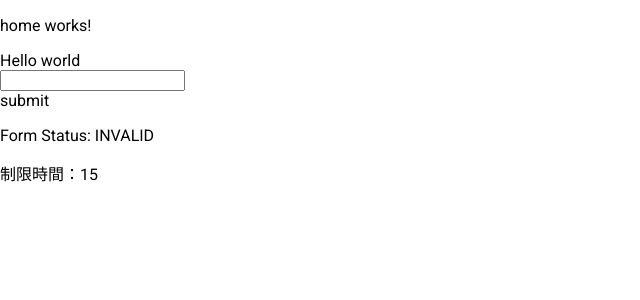
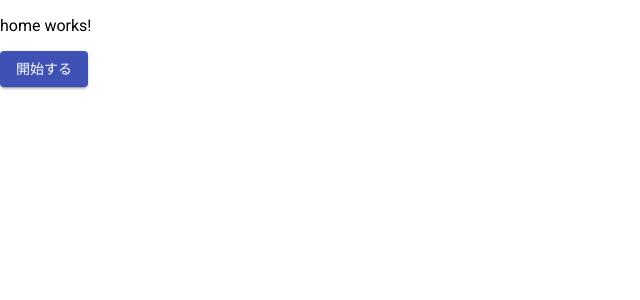
Before and after one commit to engineer-ruirui/typing-fit, an Angular app: page / in a window 1280 px wide. Shown: the top 300 px of the page, without its empty margins (0-640 px from the left). Built offline with nearby package versions, Linux system fonts and the light colour scheme.

Commit message:
[add] refs #0000 タイプ用ページ新規作成

```diff
--- a/src/app/app.module.ts
+++ b/src/app/app.module.ts
@@ -7,7 +7,7 @@ import { BrowserAnimationsModule } from '@angular/platform-browser/animations';
 
 @NgModule({
   declarations: [
-    AppComponent,
+    AppComponent
   ],
   imports: [
     BrowserModule,
--- a/src/business/components/home/home.component.html
+++ b/src/business/components/home/home.component.html
@@ -1,20 +1,2 @@
 <p>home works!</p>
-
-<form [formGroup]="form">
-  <div>
-    {{questionString}}
-  </div>
-  <div>
-    <input type="text" formControlName="inputString">
-  </div>
-  <div (click)="submit()">
-    submit
-  </div>
-  <p>
-    Form Status: {{ form.status }}
-  </p>
-</form>
-
-<p>
-  制限時間：{{timer}}
-</p>
+<button mat-raised-button color="primary" (click)="openDialog()">開始する</button>
--- a/src/business/components/home/home.component.ts
+++ b/src/business/components/home/home.component.ts
@@ -1,6 +1,6 @@
 import { Component, OnInit } from '@angular/core';
-import { FormGroup,FormBuilder,Validators, AbstractControl } from '@angular/forms';
-
+import { MatDialog } from '@angular/material/dialog';
+import { TypingPage } from 'src/business/pages/typing/typing.page';
 @Component({
   selector: 'app-home',
   templateUrl: './home.component.html',
@@ -8,65 +8,18 @@ import { FormGroup,FormBuilder,Validators, AbstractControl } from '@angular/form
 })
 export class HomeComponent implements OnInit {
 
-  public questionString: string = '';
-  public form: FormGroup;
-  public timer:number = 20;
-  public count:number = 0;
-  private list = [
-    'Hello world',
-    'Good',
-    'I love javascript',
-    'This is my app'
-  ];
-
-
   constructor(
-    private fb: FormBuilder
+    public dialog: MatDialog
   ) { }
 
-  ngOnInit(): void {
-    this.initForm();
-    this.init();
-    setInterval(()=>{
-      this.timer = this.timer -1;
-    }
-     ,1000
-    )
-
-    this.form.valueChanges.subscribe((v)=>{
-      console.log(v);
-      console.log(this.form.status);
-      if (this.form.status === 'VALID') {
-        this.init();
-      }
-    })
+  public ngOnInit(): void {
 
   }
 
-  private init() {
-    this.questionString = this.list[Math.floor(Math.random() * this.list.length)];
-    this.form.controls['inputString'].setValue('');
-  }
-
-  private initForm(): void {
-    this.form = this.fb.group({
-      inputString: [null, [Validators.required, this.equalStringValidator.bind(this)]]
-    })
-  }
-
-  private equalStringValidator(control: AbstractControl) {
-    const val = control.value;
-    return val !== this.questionString ? { equalStringValidator: true } : null;
-  }
-
-  public submit() {
-    console.log('form: ' + this.form);
+  public openDialog() {
+    const dialogRef = this.dialog.open(TypingPage);
+    dialogRef.afterClosed().subscribe(result => {
+      console.log(`Dialog result: ${result}`);
+    });
   }
 }
-
-// export function equalStringValidator(nameRe: RegExp): ValidatorFn {
-//   return (control: AbstractControl): {[key: string]: any} | null => {
-//     const val = control.value;
-//     return val === this.questionString ? { equalStringValidator: true } : null;
-//   };
-// }
--- /dev/null
+++ b/src/business/pages/typing/typing.page.html
@@ -0,0 +1,18 @@
+<form [formGroup]="form">
+  <div>
+    {{questionString}}
+  </div>
+  <div>
+    <input type="text" formControlName="inputString">
+  </div>
+  <div (click)="submit()">
+    submit
+  </div>
+  <p>
+    Form Status: {{ form.status }}
+  </p>
+</form>
+
+<p>
+  制限時間：{{timer}}
+</p>
--- /dev/null
+++ b/src/business/pages/typing/typing.page.ts
@@ -0,0 +1,64 @@
+import { Component, OnInit } from '@angular/core';
+import { FormGroup,FormBuilder,Validators, AbstractControl } from '@angular/forms';
+
+@Component({
+  selector: 'app-typing',
+  templateUrl: './typing.page.html',
+  styleUrls: ['./typing.page.scss']
+})
+export class TypingPage implements OnInit {
+  public questionString: string = '';
+  public form: FormGroup;
+  public timer:number = 20;
+  public count:number = 0;
+  private list = [
+    'Hello world',
+    'Good',
+    'I love javascript',
+    'This is my app'
+  ];
+
+
+  constructor(
+    private fb: FormBuilder
+  ) { }
+
+  ngOnInit(): void {
+    this.initForm();
+    this.init();
+    setInterval(()=>{
+      this.timer = this.timer -1;
+    }
+     ,1000
+    )
+
+    this.form.valueChanges.subscribe((v)=>{
+      console.log(v);
+      console.log(this.form.status);
+      if (this.form.status === 'VALID') {
+        this.init();
+      }
+    })
+  }
+
+  private init() {
+    this.questionString = this.list[Math.floor(Math.random() * this.list.length)];
+    this.form.controls['inputString'].setValue('');
+  }
+
+  private initForm(): void {
+    this.form = this.fb.group({
+      inputString: [null, [Validators.required, this.equalStringValidator.bind(this)]]
+    })
+  }
+
+  private equalStringValidator(control: AbstractControl) {
+    const val = control.value;
+    return val !== this.questionString ? { equalStringValidator: true } : null;
+  }
+
+  public submit() {
+    console.log('form: ' + this.form);
+  }
+
+}
```
Also changed, not shown: src/business/business.module.ts (+11 -4 lines), src/business/pages/typing/typing.page.scss (added), 1 other file (tests, documents, lock files or other folders).
